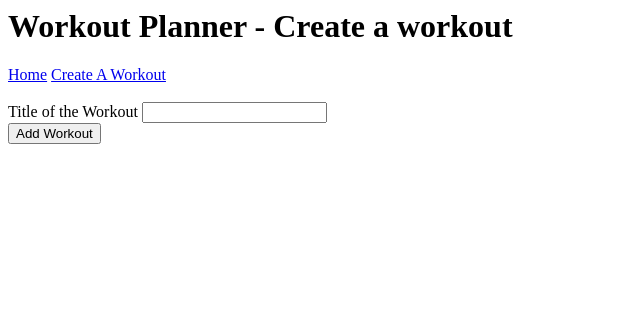
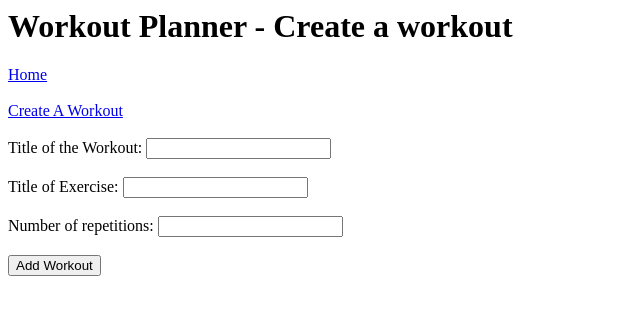
Before and after one commit to Armanhafiz4/Fundamental-project, a Flask app: page /createworkout in a window 1280 px wide. Shown: the top 315 px of the page, without its empty margins (0-640 px from the left). Run offline with Flask 2, Linux system fonts and the light colour scheme.

Commit message:
sixth commit

```diff
--- a/application/forms.py
+++ b/application/forms.py
@@ -3,12 +3,11 @@ from wtforms import StringField, SubmitField, BooleanField
 from wtforms.validators import DataRequired
 
 class WorkoutForm(FlaskForm):
-    workout_title = StringField('Title of the Workout', validators = [DataRequired()])
+    workout_title = StringField('Title of the Workout:', validators = [DataRequired()])
+    exercises_title = StringField('Title of Exercise:', validators = [DataRequired()])
+    repetitions = StringField('Number of repetitions:', validators = [DataRequired()])
     submit = SubmitField('Add Workout')
 
 class ExerciseForm(FlaskForm):
     workout_title = StringField('Title of the Workout', validators = [DataRequired()])
-    exercise_title = StringField('Title of the Exercise', validators = [DataRequired()])
-    created = BooleanField('Do you want this exercise to be added in your workout')
-    repetition = StringField('How many times would you like to do this exercise', validators = [DataRequired()])
     submit = SubmitField('Add Exercise')
--- a/application/routes.py
+++ b/application/routes.py
@@ -24,9 +24,8 @@ def createworkout():
 @app.route("/update/<int:id>", methods = ["GET", "POST"])
 def update(id):
     form = WorkoutForm()
-    Workout = Workouts.query.filter_by(id=id).first()
     if request.method == "POST":
-        workout.workout_title = form.workout_title.data
+        workout_title = form.workout_title.data
         db.session.commit()
         return redirect(url_for("home"))
 
--- a/application/templates/add.html
+++ b/application/templates/add.html
@@ -3,7 +3,12 @@
 <br><br>
 <form action='' method='POST'>
     {{ form.hidden_tag() }}
-    {{ form.workout_title.label}} {{ form.workout_title}}<br>
+    {{ form.workout_title.label}} {{ form.workout_title}}
+    <br><br>
+    {{ form.exercises_title.label}} {{ form.exercises_title}}
+    <br><br>
+    {{ form.repetitions.label}} {{ form.repetitions}}
+    <br><br>
     {{ form.submit }}
 </form>
 
--- a/application/templates/layout.html
+++ b/application/templates/layout.html
@@ -5,6 +5,7 @@
     <body>
         <h1>Workout Planner - {{ title }}</h1>
         <a href="{{ url_for('home') }}">Home</a>
+        <br><br>
         <a href="{{ url_for('createworkout') }}">Create A Workout</a>
         {% block body %}
         {% endblock body %}
```
Also changed, not shown: application/templates/index.html (+7 -6 lines), application/templates/update.html (+6 -3 lines).
